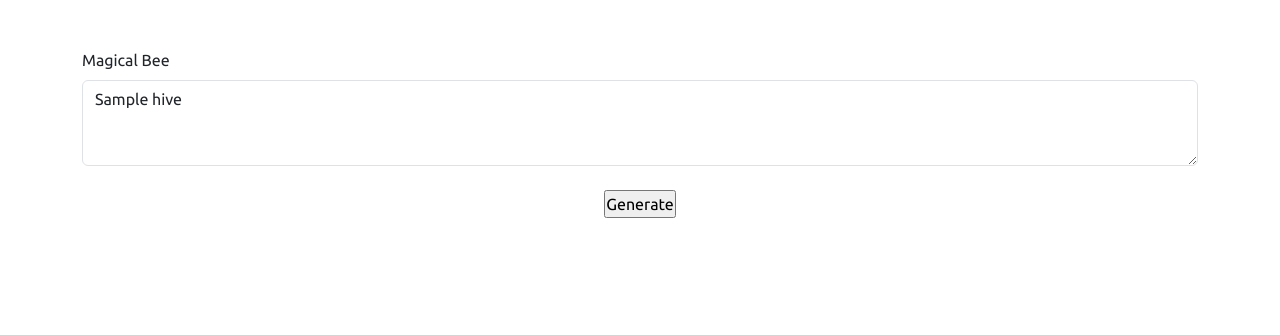
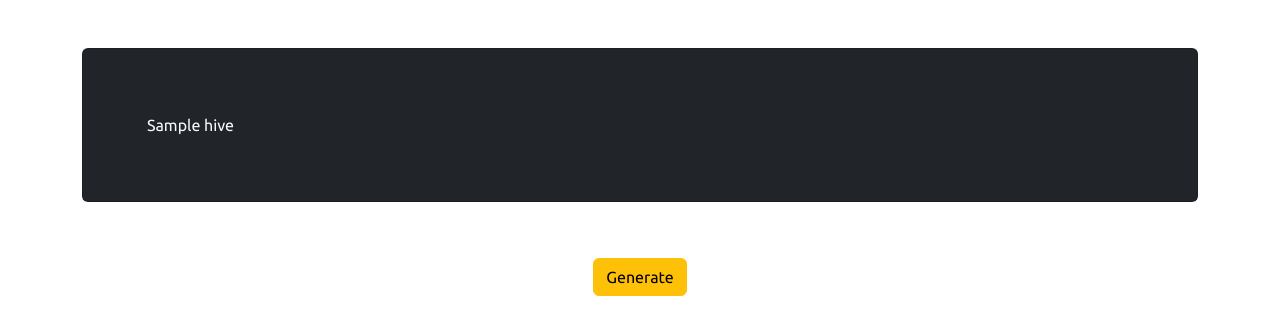
Before and after one commit to Alexanthe/language_project, a Flask app: template templates/hive.html in a window 1280 px wide. Shown: the part 56-391 px from the top of the page. Run offline with Flask 3, Linux system fonts and the light colour scheme; the template is opened without the code that fills it: most values are stand-ins (such as "Sample title", 1, 10 or a date in 2020).

Commit message:
style: change style for hive.html

```diff
--- a/templates/hive.html
+++ b/templates/hive.html
@@ -6,17 +6,17 @@
 
 <section class="p-5">
     <div class="container">
-        <div class="mb-3">
-            <label for="exampleFormControlTextarea1" class="form-label">Magical Bee</label>
-            <textarea class="form-control" id="exampleFormControlTextarea1" rows="3">{{hive}}</textarea>
+        <div class="card bg-dark text-light mb-5">
+            <div class="card-body">
+                <p class="card-text p-5">{{ hive }}
+                </p>
+            </div>
         </div>
     </div>
     <div class="text-center pt-2 ">
         <form method="post">
-            <input type="Submit" value="Generate">
+            <input type="Submit" class="btn btn-warning" value="Generate">
         </form>
     </div>
 </section>
-
-<script src="static/js/main.js"></script>
 {% endblock %}
```
